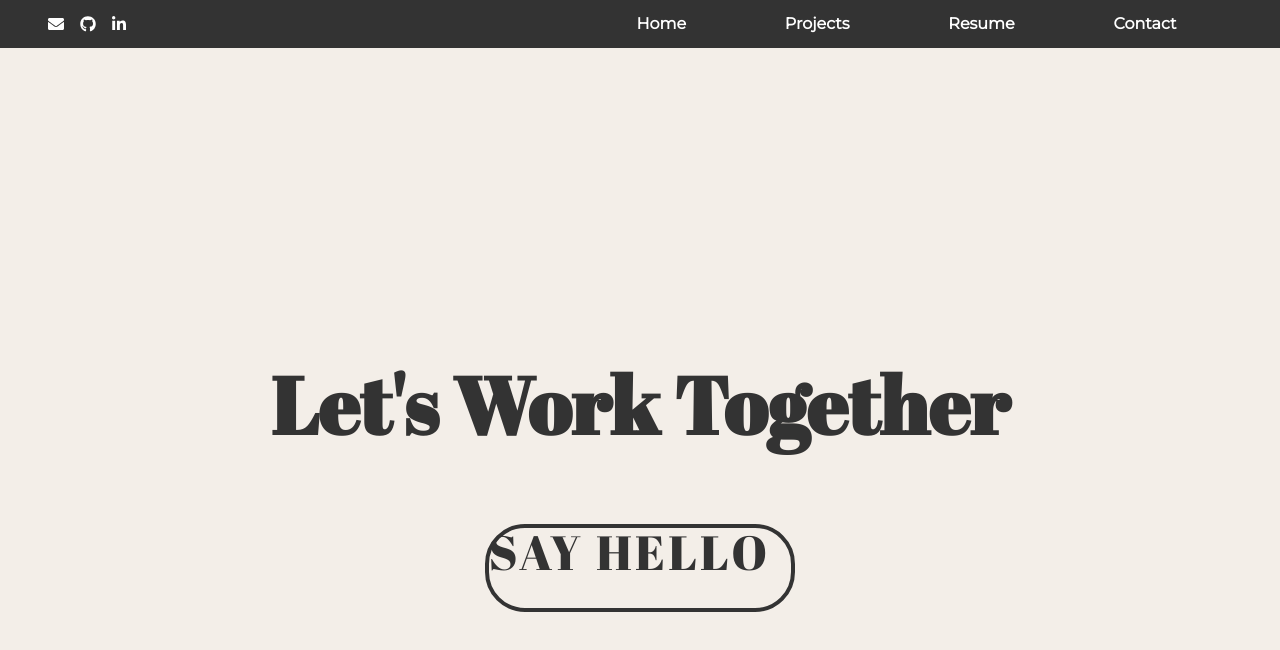
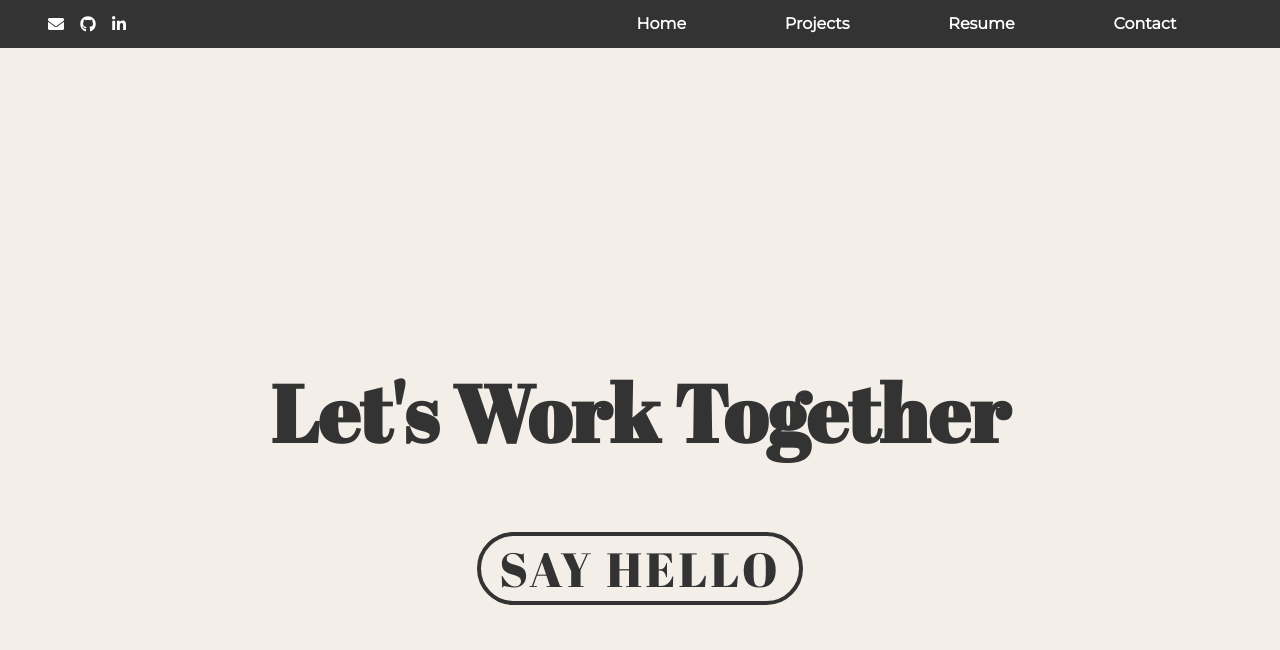
Before and after one commit to kelsiebesingeryeh/personal-website, a React (Create React App) app in the folder persona-website/: page /contact in a window 1280 px wide. Shown: the top 650 px of the page. Built offline with nearby package versions, Linux system fonts and the light colour scheme.

Commit message:
Clean up contact page

```diff
--- a/persona-website/src/Card/Card.css
+++ b/persona-website/src/Card/Card.css
@@ -30,6 +30,8 @@
 .projectImage {
     width: 100%;
     border-radius: 8px;
+    height: 20rem;
+    object-fit: cover;
 }
 
 .projectTitle {
--- a/persona-website/src/Contact/Contact.css
+++ b/persona-website/src/Contact/Contact.css
@@ -9,17 +9,21 @@
     align-items: center;
 }
 
+.contactTitle {
+    font-size: 5rem;
+}
+
 .emailContact {
     font-size: 3rem;
-    text-decoration: none;
     border: 0.3rem solid #333333;
     border-radius: 2.5rem;
     color: #333333;
-    line-height: 100%;
-    height: 5rem;
-    width: 18.9rem;
+    width: 19.9rem;
     letter-spacing: 0.2rem;
     cursor: pointer;
-    justify-content: center;
-    align-items: center;
+    text-align: center;
 }
+
+.emailContact:hover {
+    background: #333333;
+}
--- a/persona-website/src/Contact/Contact.js
+++ b/persona-website/src/Contact/Contact.js
@@ -4,7 +4,7 @@ import './Contact.css'
 const Contact = () => {
     return (
     <section className="contactPage">
-      <h2 style={{fontSize: '5rem'}}>Let's Work Together</h2>
+      <h2 className="contactTitle">Let's Work Together</h2>
       <a href="mailto:kelsiebesinger@gmail.com" className="emailContact">SAY HELLO</a>
       {/* <h3>Email</h3>
       <h3>GitHub</h3>
--- a/persona-website/src/data/projectData.js
+++ b/persona-website/src/data/projectData.js
@@ -32,7 +32,7 @@ const projectData = [
   {
     id: 3,
     title: "FitLit",
-    image: "https://i.imgur.com/VeW30wV.png",
+    image: "https://i.imgur.com/DJ9g8SZ.png",
     shortOverview: "Fitness Application Dashboard",
     stack: ["JavaScript", "HTML", "CSS", "Chart.js", "Mocha/Chai"],
     description:
@@ -44,7 +44,7 @@ const projectData = [
   {
     id: 4,
     title: "Tic-Tac-Toe",
-    image: "https://i.imgur.com/EmP1F8K.png",
+    image: "https://i.imgur.com/3YHnIMk.png",
     shortOverview: "JavaScript Game",
     stack: ["Vanilla JavaScript", "HTML", "CSS", "Mocha/Chai"],
     description: "Created a tic-tac-toe game using Vanilla JavaScript",
```
